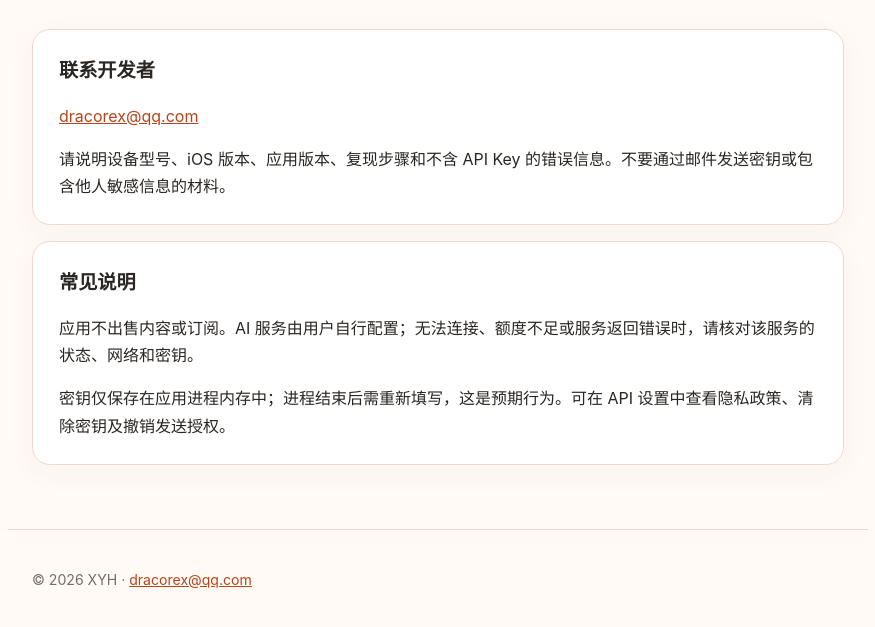
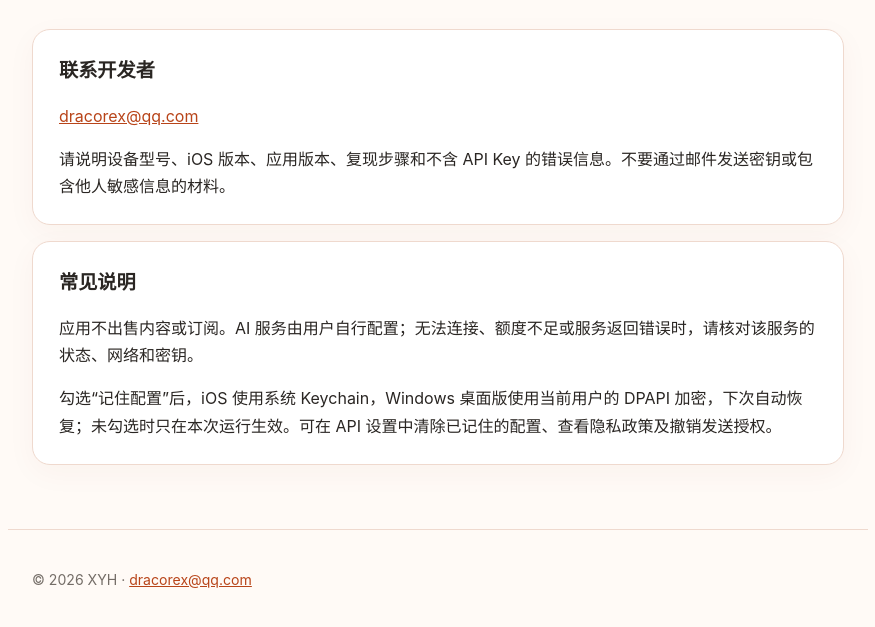
Before and after one commit to GitHubxyhhhh/jev-lab-support, a plain HTML site: page support.html in a window 1280 px wide. Shown: the part 277-904 px from the top of the page, without its empty margins (202-1077 px from the left). Drawn offline with Linux system fonts and the light colour scheme.

Commit message:
Update Jev Lab privacy and support for current iOS release

```diff
--- a/support.html
+++ b/support.html
@@ -1,5 +1,5 @@
 <!doctype html>
 <html lang="zh-CN">
 <head><meta charset="UTF-8"><meta name="viewport" content="width=device-width, initial-scale=1"><meta name="color-scheme" content="light"><title>支持 · Jev Lab</title><link rel="stylesheet" href="styles.css"></head>
-<body><header><a class="brand" href="index.html">Jev Lab</a><nav><a href="index.html">主页</a><a href="support.html">支持</a><a href="privacy.html">隐私政策</a></nav></header><main><p class="eyebrow">XYH</p><h1>支持</h1><p class="lead">如遇到功能问题或有隐私相关请求，请发送邮件。</p><section class="card"><h2>联系开发者</h2><p><a href="mailto:dracorex@qq.com">dracorex@qq.com</a></p><p>请说明设备型号、iOS 版本、应用版本、复现步骤和不含 API Key 的错误信息。不要通过邮件发送密钥或包含他人敏感信息的材料。</p></section><section class="card"><h2>常见说明</h2><p>应用不出售内容或订阅。AI 服务由用户自行配置；无法连接、额度不足或服务返回错误时，请核对该服务的状态、网络和密钥。</p><p>密钥仅保存在应用进程内存中；进程结束后需重新填写，这是预期行为。可在 API 设置中查看隐私政策、清除密钥及撤销发送授权。</p></section></main><footer><p>© 2026 XYH · <a href="mailto:dracorex@qq.com">dracorex@qq.com</a></p></footer></body>
+<body><header><a class="brand" href="index.html">Jev Lab</a><nav><a href="index.html">主页</a><a href="support.html">支持</a><a href="privacy.html">隐私政策</a></nav></header><main><p class="eyebrow">XYH</p><h1>支持</h1><p class="lead">如遇到功能问题或有隐私相关请求，请发送邮件。</p><section class="card"><h2>联系开发者</h2><p><a href="mailto:dracorex@qq.com">dracorex@qq.com</a></p><p>请说明设备型号、iOS 版本、应用版本、复现步骤和不含 API Key 的错误信息。不要通过邮件发送密钥或包含他人敏感信息的材料。</p></section><section class="card"><h2>常见说明</h2><p>应用不出售内容或订阅。AI 服务由用户自行配置；无法连接、额度不足或服务返回错误时，请核对该服务的状态、网络和密钥。</p><p>勾选“记住配置”后，iOS 使用系统 Keychain，Windows 桌面版使用当前用户的 DPAPI 加密，下次自动恢复；未勾选时只在本次运行生效。可在 API 设置中清除已记住的配置、查看隐私政策及撤销发送授权。</p></section></main><footer><p>© 2026 XYH · <a href="mailto:dracorex@qq.com">dracorex@qq.com</a></p></footer></body>
 </html>
```
